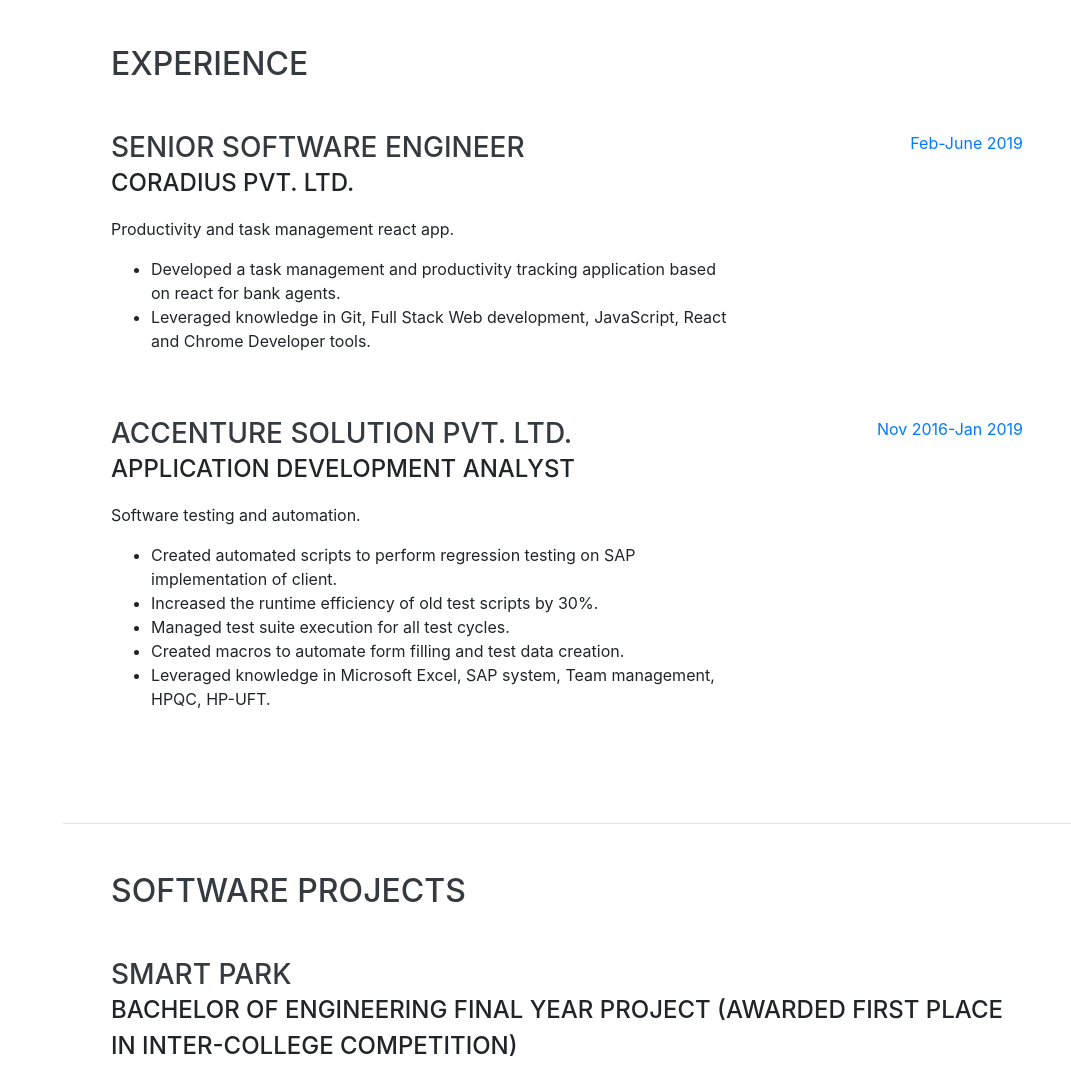
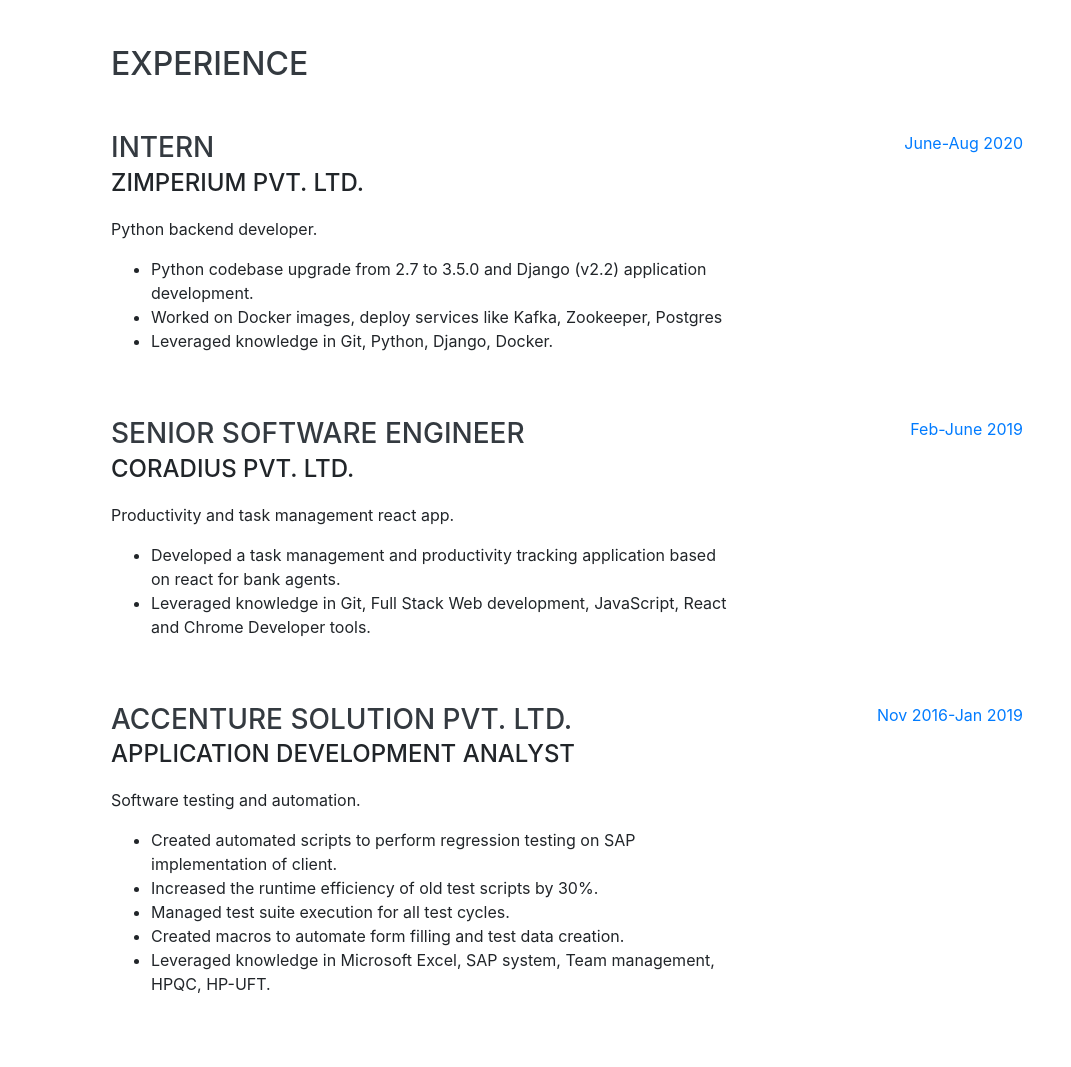
Before and after one commit to varunpande/varunpande.github.io, a website with bundled scripts: page intro/index.html in a window 1280 px wide. Shown: the part 804-1871 px from the top of the page, without its empty margins (209-1280 px from the left). Built offline with nearby package versions, Linux system fonts and the light colour scheme; a web font is replaced by a local one.

Commit message:
Update post summer internship

```diff
--- a/intro/index.html
+++ b/intro/index.html
@@ -89,6 +89,22 @@
     <section class="resume-section p-3 p-lg-5 d-flex justify-content-center" id="experience">
       <div class="w-100">
         <h2 class="mb-5">Experience</h2>
+
+        <div class="resume-item d-flex flex-column flex-md-row justify-content-between mb-5">
+          <div class="resume-content">
+            <h3 class="mb-0">Intern</h3>
+            <div class="subheading mb-3">Zimperium Pvt. Ltd.</div>
+            <p>Python backend developer.</p>
+            <ul>
+              <li>Python codebase upgrade from 2.7 to 3.5.0 and Django (v2.2) application development.</li>
+              <li>Worked on Docker images, deploy services like Kafka, Zookeeper, Postgres</li>
+              <li>Leveraged knowledge in Git, Python, Django, Docker.</li>
+            </ul>
+          </div>
+          <div class="resume-date text-md-right">
+            <span class="text-primary">June-Aug 2020</span>
+          </div>
+        </div>
 
         <div class="resume-item d-flex flex-column flex-md-row justify-content-between mb-5">
           <div class="resume-content">
@@ -230,7 +246,7 @@
         <p>HPQC, HP-UFT, Excel macros, Postman</p>
 
         <div class="subheading mb-3">I.D.E :</div>
-        <p>Visual studio.</p>
+        <p>Visual studio, IntelliJ</p>
       </div>
     </section>
 
```
